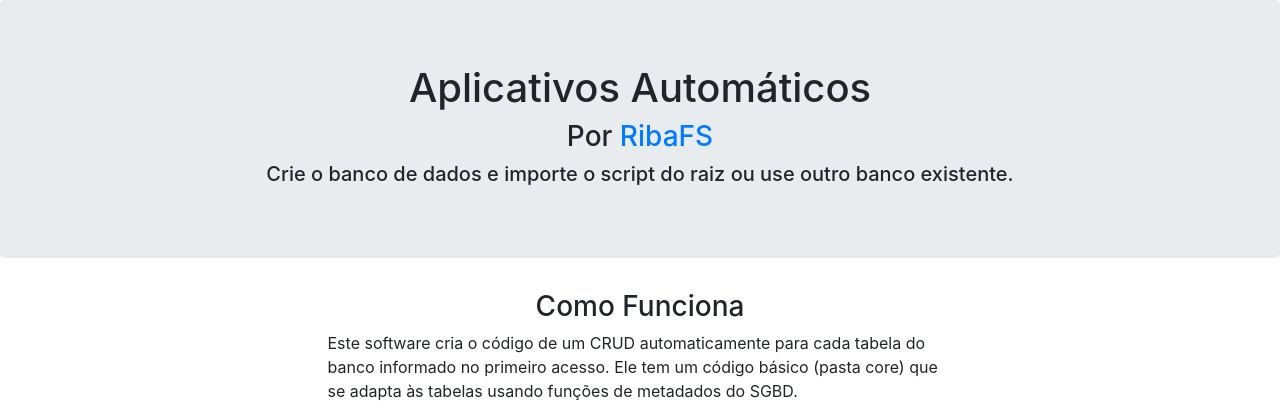
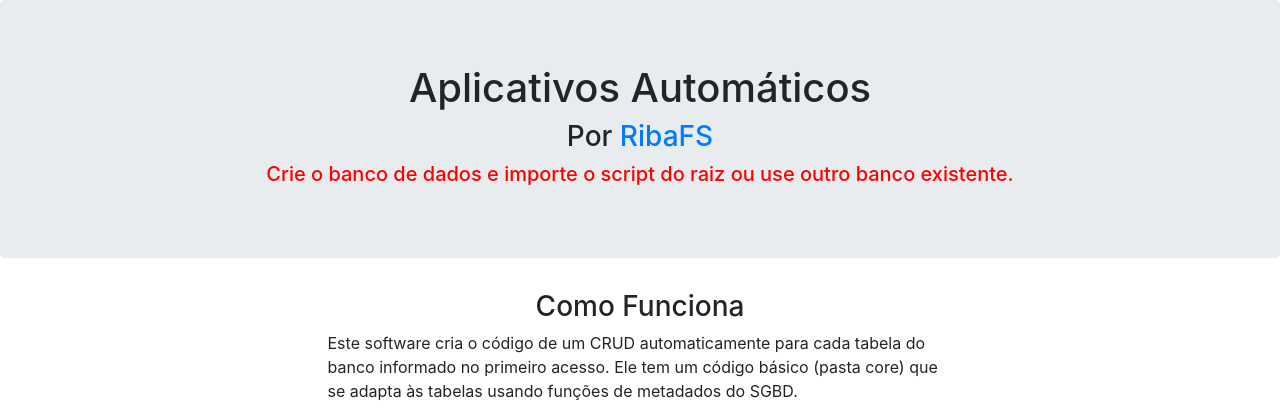
Before and after one commit to ribafs/auto-app, a PHP site: page /install.php in a window 1280 px wide. Shown: the top 419 px of the page. Run offline with PHP 8.4, Linux system fonts and the light colour scheme.

Commit message:
Update install.php

```diff
--- a/pt_BR/install.php
+++ b/pt_BR/install.php
@@ -14,7 +14,7 @@
 <div class="jumbotron text-center">
   <h1>Aplicativos Automáticos</h1>
   <h3>Por <a href="https://ribafs.org">RibaFS</a></h3>
-  <h5>Crie o banco de dados e importe o script do raiz ou use outro banco existente.</h3>
+  <h5 style="color: red">Crie o banco de dados e importe o script do raiz ou use outro banco existente.</h3>
 </div>
 
 <h3 align="center">Como Funciona</h3>
```
